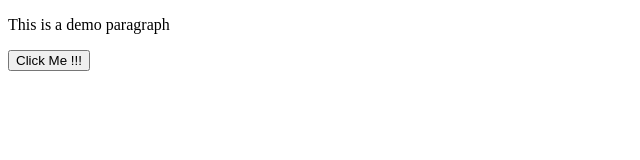
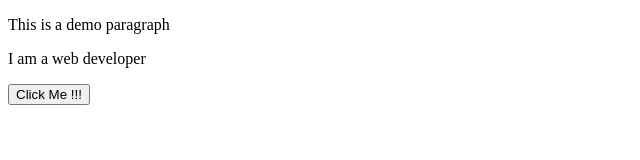
Before and after one commit to ritiger/example, a plain HTML site: page index.html in a window 1280 px wide. Shown: the whole page, without its empty margins (0-640 px from the left). Drawn offline with Linux system fonts and the light colour scheme.

Commit message:
third commit

```diff
--- a/index.html
+++ b/index.html
@@ -21,6 +21,7 @@
     </head>
     <body>
         <p id="mypara">This is a demo paragraph</p>
+        <p>I am a web developer</p>
         <button type="button" onclick="funcClick()">Click Me !!!</button>
     </body>
 </html>
```
